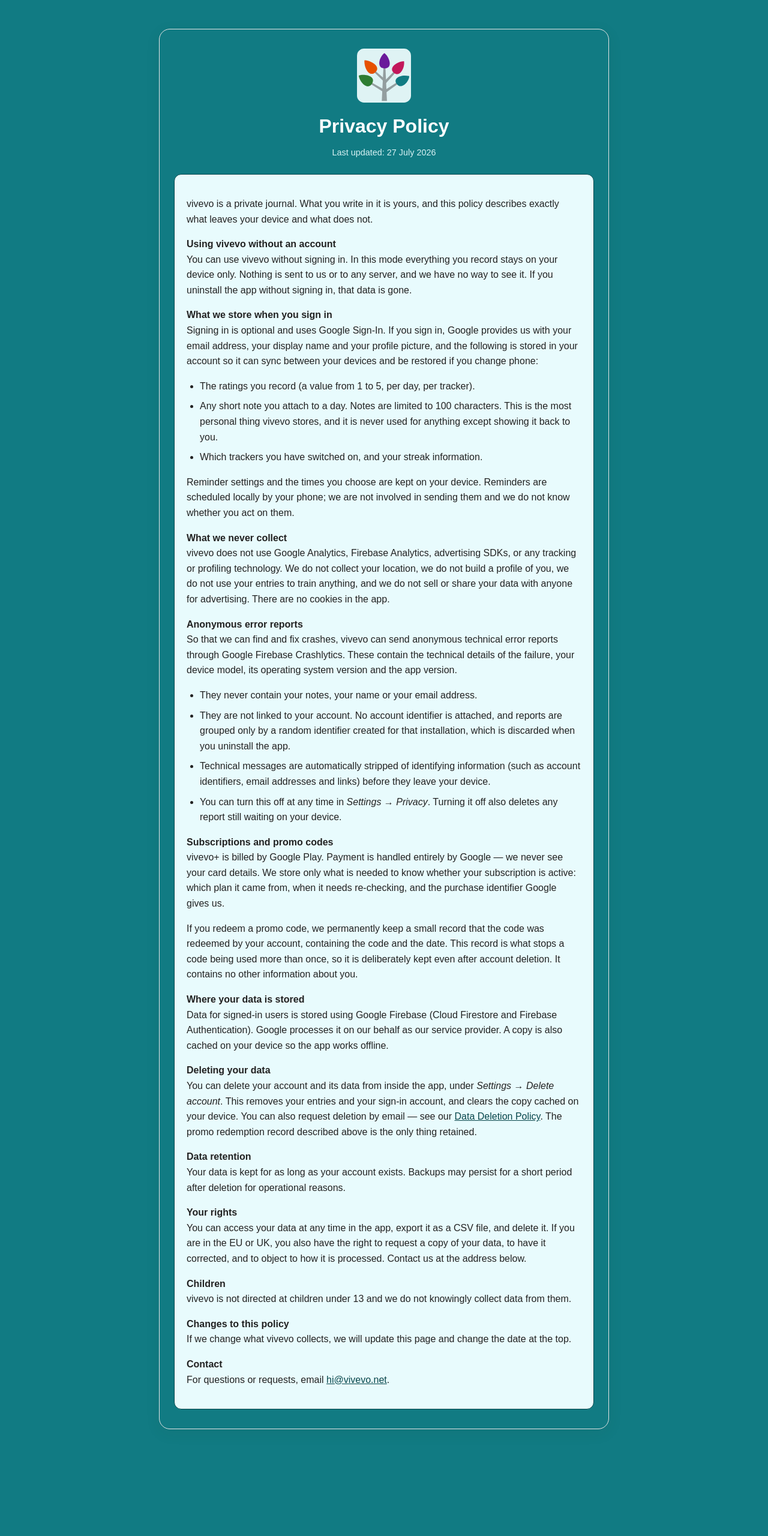
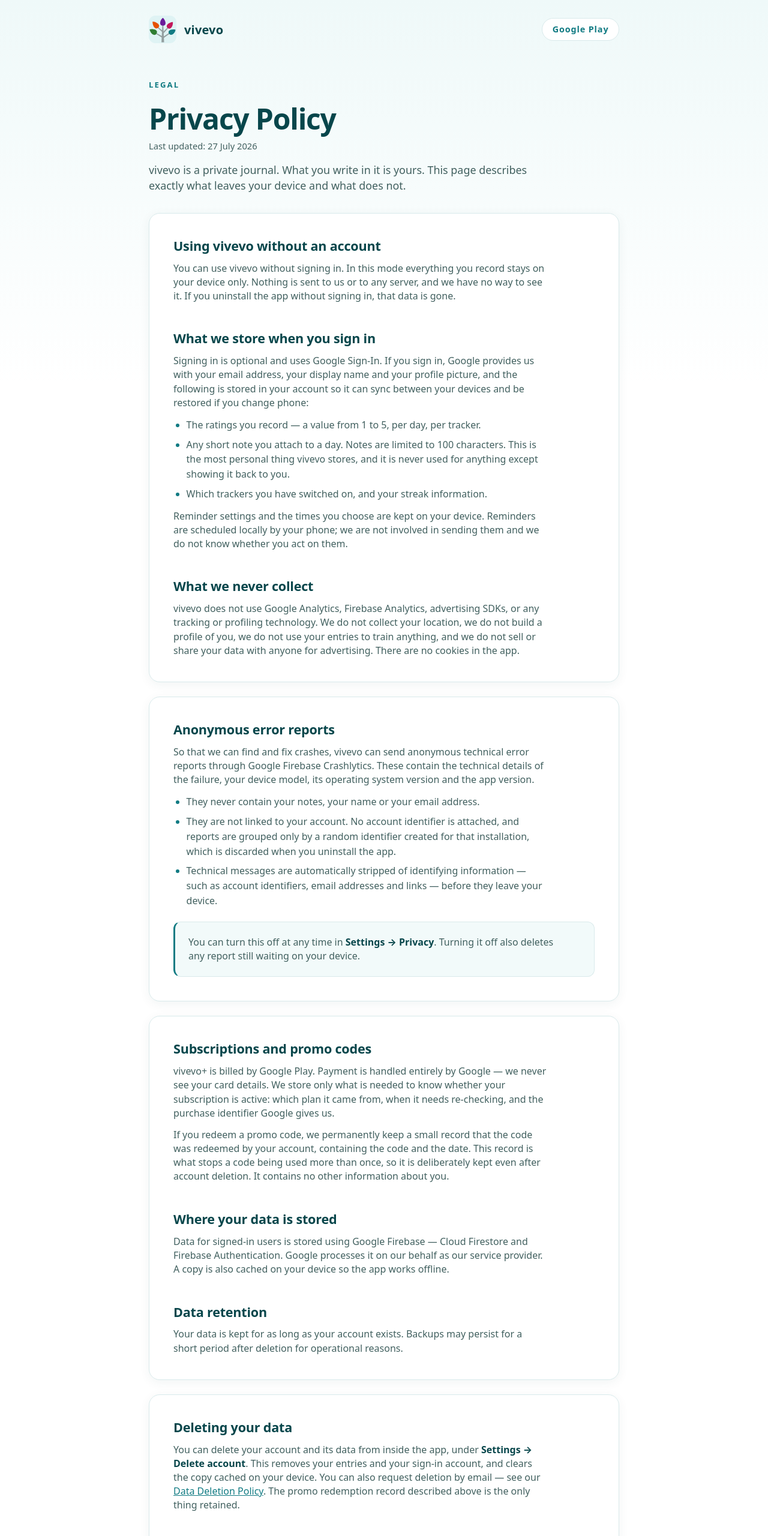
Before and after one commit to ayx-a51/www-vivevo, a plain HTML site: page privacy.html in a window 1280 px wide. Shown: the top 2560 px of the page at 60% size. Before the commit the page ends 2430 px from the top, so only its background shows below. Drawn offline with Linux system fonts and the light colour scheme.

Commit message:
Align the legal pages with the landing page design
The two pages had drifted apart: privacy.html was white text on a solid teal
panel, data_deletion.html was dark text on white, and neither matched
index.html. Both now use the landing page's design language.

- Shared legal.css instead of a <style> block duplicated in each page. The
  duplication is how they diverged in the first place; one stylesheet means
  they cannot drift again.
- Tokens, type scale, card treatment, header and footer are lifted from
  index.html, so the subpages read as part of the same site. Verified the
  colour tokens match index.html exactly.
- Added the site header and footer, which the legal pages did not have at all
  — there was no way back to the site from either of them.
- Content width is 880px rather than the landing page's 1200px: this is
  continuous prose, so a readable measure matters more than a wide layout.
- Real <h2> headings replace the <p><strong> pseudo-headings. Those looked
  like headings but were invisible to screen readers and to any table of
  contents.
- Long pages are broken into cards so the sections are scannable rather than
  one unbroken wall of text.

Content additions while restructuring:
- Deleting an account does NOT cancel a Google Play subscription. That is a
  genuine trap — the entitlement is tied to the account being deleted, billing
  is not — so it is now called out with a link to Play's subscription settings.
- Noted that none of the deletion process applies if you never signed in,
  since guest data only ever existed on the device.

Verified: both pages well-formed, no broken references, every class defined in
the shared stylesheet, headers identical across pages.

```diff
--- /dev/null
+++ b/legal.css
@@ -0,0 +1,106 @@
+/* Shared styles for the legal pages (privacy, data deletion).
+   Tokens and type scale are lifted from index.html so the subpages read as
+   part of the same site. Kept in one file, linked from both pages, so they
+   cannot drift apart again. */
+
+:root{
+  --teal:#117B83;
+  --teal-dk:#0C6068;
+  --ink:#07464B;
+  --body:#41605F;
+  --mist:#DFF3F4;
+  --mist-soft:#F2FAFA;
+  --line:#D9EAEB;
+}
+
+*{margin:0;padding:0;box-sizing:border-box}
+html{scroll-behavior:smooth}
+@media (prefers-reduced-motion:reduce){html{scroll-behavior:auto}}
+
+body{
+  background:linear-gradient(#EFF9F9,#FFFFFF 640px);
+  color:var(--ink);
+  font-family:system-ui,-apple-system,"Segoe UI",Roboto,"Helvetica Neue",Arial,sans-serif;
+  line-height:1.45;
+  -webkit-font-smoothing:antialiased;
+}
+
+img{display:block;max-width:100%;height:auto}
+a{color:var(--teal)}
+a:focus-visible{outline:3px solid var(--teal);outline-offset:3px;border-radius:6px}
+
+/* Narrower than the landing page's 1200px: this is continuous prose, and a
+   comfortable measure matters more here than a wide layout. */
+.wrap{max-width:880px;margin-inline:auto;padding-inline:clamp(20px,5vw,48px)}
+
+/* ---------- header ---------- */
+.top{display:flex;align-items:center;gap:13px;padding-block:clamp(16px,2.5vw,26px)}
+.top img{width:clamp(38px,4vw,46px);height:auto;border-radius:24%}
+.top .home{display:flex;align-items:center;gap:13px;text-decoration:none;color:inherit}
+.top .name{font-weight:800;font-size:clamp(1.05rem,2vw,1.25rem);letter-spacing:.01em}
+.top .toplink{
+  margin-left:auto;color:var(--teal);text-decoration:none;font-weight:700;
+  font-size:.9rem;letter-spacing:.06em;border:1.5px solid var(--line);
+  background:#fff;border-radius:999px;padding:.55em 1.15em;white-space:nowrap;
+}
+.top .toplink:hover{border-color:var(--teal);background:var(--mist-soft)}
+
+/* ---------- page head ---------- */
+.pagehead{padding-block:clamp(18px,3vw,34px) clamp(20px,3vw,32px)}
+.kicker{
+  font-weight:800;font-size:.82rem;letter-spacing:.16em;text-transform:uppercase;
+  color:var(--teal);
+}
+.pagehead h1{
+  margin-top:.45em;
+  font-size:clamp(2rem,5vw,3rem);font-weight:800;letter-spacing:-.025em;line-height:1.05;
+}
+.pagehead .updated{margin-top:.7em;color:var(--body);font-size:.92rem}
+.pagehead .intro{margin-top:.9em;color:var(--body);font-size:clamp(1rem,1.5vw,1.12rem);max-width:62ch}
+
+/* ---------- content ---------- */
+.card{
+  background:#fff;border:1px solid var(--line);border-radius:18px;
+  box-shadow:0 4px 18px rgba(7,70,75,.06);
+  padding:clamp(22px,4vw,40px);
+  margin-bottom:clamp(16px,2.5vw,24px);
+}
+.card h2{
+  font-size:clamp(1.12rem,2.1vw,1.35rem);font-weight:800;letter-spacing:-.01em;
+  line-height:1.25;margin-top:2.1em;
+}
+.card > h2:first-child{margin-top:0}
+.card p{color:var(--body);margin-top:.8em;max-width:68ch}
+.card ul,.card ol{color:var(--body);margin-top:.8em;padding-left:1.35em;max-width:68ch}
+.card li{margin-top:.5em;line-height:1.55}
+.card li::marker{color:var(--teal)}
+.card strong{color:var(--ink)}
+
+/* Callout for the one thing we most want read on each page. */
+.note{
+  background:var(--mist-soft);border:1px solid var(--line);border-left:3px solid var(--teal);
+  border-radius:12px;padding:clamp(16px,2.4vw,22px);margin-top:1.4em;
+}
+.note p{margin-top:0}
+.note p + p{margin-top:.7em}
+
+code{
+  background:var(--mist);color:var(--teal-dk);
+  padding:.15em .5em;border-radius:5px;font-size:.92em;
+  font-family:ui-monospace,SFMono-Regular,Menlo,Consolas,monospace;
+}
+
+/* ---------- footer ---------- */
+footer{
+  border-top:1px solid var(--line);padding-block:clamp(26px,3.8vw,44px);
+  margin-top:clamp(28px,4.5vw,60px);background:var(--mist-soft);
+}
+footer .frow{display:flex;flex-wrap:wrap;align-items:center;gap:16px clamp(18px,3vw,34px)}
+footer img{width:32px;height:auto;border-radius:24%}
+footer a{color:var(--body);text-decoration:none;font-size:.92rem;display:inline-block;padding-block:.5em}
+footer a:hover{color:var(--ink);text-decoration:underline}
+footer .copy{margin-left:auto;color:var(--body);font-size:.92rem}
+
+@media (max-width:560px){
+  footer .copy{margin-left:0;width:100%}
+}
--- a/privacy.html
+++ b/privacy.html
@@ -3,112 +3,65 @@
 <head>
   <meta charset="UTF-8" />
   <meta name="viewport" content="width=device-width, initial-scale=1" />
-  <title>Privacy Policy</title>
-  <link rel="icon" type="image/x-icon" href="vivevo.svg" />
-  <style>
-    body {
-      background: #117b83;
-      color: #222;
-      font-family: Arial, sans-serif;
-      max-width: 700px;
-      margin: 48px auto;
-      padding: 32px 24px;
-      border-radius: 18px;
-      box-shadow: 0 6px 24px rgba(32,64,32,0.08);
-      border: 1.5px solid #e5e5e5;
-    }
-    h1, h2 {
-      color: #fff;
-      text-align: center;
-    }
-    .icon-wrapper {
-      display: flex;
-      justify-content: center;
-      margin-bottom: 18px;
-    }
-    .updated {
-      color: #d7f2f4;
-      text-align: center;
-      font-size: 0.9em;
-      margin-top: -8px;
-    }
-    .box {
-      background: #e8fbfd;
-      border: 1.5px solid #07464b;
-      border-radius: 12px;
-      padding: 20px;
-      margin-top: 24px;
-      color: #222;
-    }
-    p {
-      line-height: 1.6;
-      margin-bottom: 16px;
-    }
-    ul {
-      line-height: 1.6;
-      margin: 0 0 16px 0;
-      padding-left: 22px;
-    }
-    li {
-      margin-bottom: 8px;
-    }
-    a {
-      color: #07464b;
-      text-decoration: underline;
-    }
-    @media (max-width: 690px) {
-      body {
-        margin: 12px;
-        padding: 16px 14px;
-      }
-      .box {
-        padding: 14px 3vw;
-      }
-    }
-  </style>
+  <title>Privacy Policy &middot; vivevo</title>
+  <meta name="description" content="What vivevo stores, what never leaves your device, and how to delete your data." />
+  <link rel="icon" type="image/svg+xml" href="vivevo.svg" />
+  <link rel="stylesheet" href="legal.css" />
 </head>
 <body>
-  <div class="icon-wrapper">
-    <img src="vivevo.svg" alt="vivevo logo" style="width:90px; height:90px;" />
+
+<header class="wrap top">
+  <a class="home" href="index.html">
+    <img src="vivevo.svg" alt="" width="46" height="46" />
+    <span class="name">vivevo</span>
+  </a>
+  <a class="toplink" href="https://play.google.com/store/apps/details?id=io.a51.vivevo">Google&nbsp;Play</a>
+</header>
+
+<main class="wrap">
+
+  <div class="pagehead">
+    <p class="kicker">Legal</p>
+    <h1>Privacy Policy</h1>
+    <p class="updated">Last updated: 27 July 2026</p>
+    <p class="intro">vivevo is a private journal. What you write in it is yours.
+    This page describes exactly what leaves your device and what does not.</p>
   </div>
-  <h1>Privacy Policy</h1>
-  <p class="updated">Last updated: 27 July 2026</p>
-  <div class="box">
-    <p>vivevo is a private journal. What you write in it is yours, and this
-    policy describes exactly what leaves your device and what does not.</p>
 
-    <p><strong>Using vivevo without an account</strong><br />
-    You can use vivevo without signing in. In this mode everything you record
+  <section class="card">
+    <h2>Using vivevo without an account</h2>
+    <p>You can use vivevo without signing in. In this mode everything you record
     stays on your device only. Nothing is sent to us or to any server, and we
     have no way to see it. If you uninstall the app without signing in, that
     data is gone.</p>
 
-    <p><strong>What we store when you sign in</strong><br />
-    Signing in is optional and uses Google Sign-In. If you sign in, Google
+    <h2>What we store when you sign in</h2>
+    <p>Signing in is optional and uses Google Sign-In. If you sign in, Google
     provides us with your email address, your display name and your profile
     picture, and the following is stored in your account so it can sync between
     your devices and be restored if you change phone:</p>
     <ul>
-      <li>The ratings you record (a value from 1 to 5, per day, per tracker).</li>
+      <li>The ratings you record — a value from 1 to 5, per day, per tracker.</li>
       <li>Any short note you attach to a day. Notes are limited to 100
-      characters. This is the most personal thing vivevo stores, and it is
-      never used for anything except showing it back to you.</li>
+      characters. This is the most personal thing vivevo stores, and it is never
+      used for anything except showing it back to you.</li>
       <li>Which trackers you have switched on, and your streak information.</li>
     </ul>
-
     <p>Reminder settings and the times you choose are kept on your device.
     Reminders are scheduled locally by your phone; we are not involved in
     sending them and we do not know whether you act on them.</p>
 
-    <p><strong>What we never collect</strong><br />
-    vivevo does not use Google Analytics, Firebase Analytics, advertising SDKs,
-    or any tracking or profiling technology. We do not collect your location, we
-    do not build a profile of you, we do not use your entries to train anything,
-    and we do not sell or share your data with anyone for advertising. There are
-    no cookies in the app.</p>
+    <h2>What we never collect</h2>
+    <p>vivevo does not use Google Analytics, Firebase Analytics, advertising
+    SDKs, or any tracking or profiling technology. We do not collect your
+    location, we do not build a profile of you, we do not use your entries to
+    train anything, and we do not sell or share your data with anyone for
+    advertising. There are no cookies in the app.</p>
+  </section>
 
-    <p><strong>Anonymous error reports</strong><br />
-    So that we can find and fix crashes, vivevo can send anonymous technical
+  <section class="card">
+    <h2>Anonymous error reports</h2>
+    <p>So that we can find and fix crashes, vivevo can send anonymous technical
     error reports through Google Firebase Crashlytics. These contain the
     technical details of the failure, your device model, its operating system
     version and the app version.</p>
@@ -118,59 +71,78 @@
       attached, and reports are grouped only by a random identifier created for
       that installation, which is discarded when you uninstall the app.</li>
       <li>Technical messages are automatically stripped of identifying
-      information (such as account identifiers, email addresses and links)
+      information — such as account identifiers, email addresses and links —
       before they leave your device.</li>
-      <li>You can turn this off at any time in <em>Settings &rarr; Privacy</em>.
-      Turning it off also deletes any report still waiting on your device.</li>
     </ul>
+    <div class="note">
+      <p>You can turn this off at any time in <strong>Settings &rarr;
+      Privacy</strong>. Turning it off also deletes any report still waiting on
+      your device.</p>
+    </div>
+  </section>
 
-    <p><strong>Subscriptions and promo codes</strong><br />
-    vivevo+ is billed by Google Play. Payment is handled entirely by Google — we
-    never see your card details. We store only what is needed to know whether
+  <section class="card">
+    <h2>Subscriptions and promo codes</h2>
+    <p>vivevo+ is billed by Google Play. Payment is handled entirely by Google —
+    we never see your card details. We store only what is needed to know whether
     your subscription is active: which plan it came from, when it needs
     re-checking, and the purchase identifier Google gives us.</p>
-
     <p>If you redeem a promo code, we permanently keep a small record that the
     code was redeemed by your account, containing the code and the date. This
     record is what stops a code being used more than once, so it is deliberately
     kept even after account deletion. It contains no other information about
     you.</p>
 
-    <p><strong>Where your data is stored</strong><br />
-    Data for signed-in users is stored using Google Firebase (Cloud Firestore
-    and Firebase Authentication). Google processes it on our behalf as our
-    service provider. A copy is also cached on your device so the app works
+    <h2>Where your data is stored</h2>
+    <p>Data for signed-in users is stored using Google Firebase — Cloud
+    Firestore and Firebase Authentication. Google processes it on our behalf as
+    our service provider. A copy is also cached on your device so the app works
     offline.</p>
 
-    <p><strong>Deleting your data</strong><br />
-    You can delete your account and its data from inside the app, under
-    <em>Settings &rarr; Delete account</em>. This removes your entries and your
-    sign-in account, and clears the copy cached on your device. You can also
-    request deletion by email — see our
+    <h2>Data retention</h2>
+    <p>Your data is kept for as long as your account exists. Backups may persist
+    for a short period after deletion for operational reasons.</p>
+  </section>
+
+  <section class="card">
+    <h2>Deleting your data</h2>
+    <p>You can delete your account and its data from inside the app, under
+    <strong>Settings &rarr; Delete account</strong>. This removes your entries
+    and your sign-in account, and clears the copy cached on your device. You can
+    also request deletion by email — see our
     <a href="data_deletion.html">Data Deletion Policy</a>. The promo redemption
     record described above is the only thing retained.</p>
 
-    <p><strong>Data retention</strong><br />
-    Your data is kept for as long as your account exists. Backups may persist
-    for a short period after deletion for operational reasons.</p>
-
-    <p><strong>Your rights</strong><br />
-    You can access your data at any time in the app, export it as a CSV file,
+    <h2>Your rights</h2>
+    <p>You can access your data at any time in the app, export it as a CSV file,
     and delete it. If you are in the EU or UK, you also have the right to
     request a copy of your data, to have it corrected, and to object to how it
     is processed. Contact us at the address below.</p>
 
-    <p><strong>Children</strong><br />
-    vivevo is not directed at children under 13 and we do not knowingly collect
-    data from them.</p>
+    <h2>Children</h2>
+    <p>vivevo is not directed at children under 13 and we do not knowingly
+    collect data from them.</p>
 
-    <p><strong>Changes to this policy</strong><br />
-    If we change what vivevo collects, we will update this page and change the
-    date at the top.</p>
+    <h2>Changes to this policy</h2>
+    <p>If we change what vivevo collects, we will update this page and change
+    the date at the top.</p>
 
-    <p><strong>Contact</strong><br />
-    For questions or requests, email
+    <h2>Contact</h2>
+    <p>For questions or requests, email
     <a href="mailto:hi@vivevo.net">hi@vivevo.net</a>.</p>
+  </section>
+
+</main>
+
+<footer>
+  <div class="wrap frow">
+    <img src="vivevo.svg" alt="vivevo logo" width="32" height="32" />
+    <a href="index.html">Home</a>
+    <a href="data_deletion.html">Data deletion</a>
+    <a href="mailto:hi@vivevo.net">hi@vivevo.net</a>
+    <span class="copy">&copy; <a href="https://a51.io">A51</a></span>
   </div>
+</footer>
+
 </body>
 </html>
```
Also changed, not shown: data_deletion.html (+80 -105 lines).
